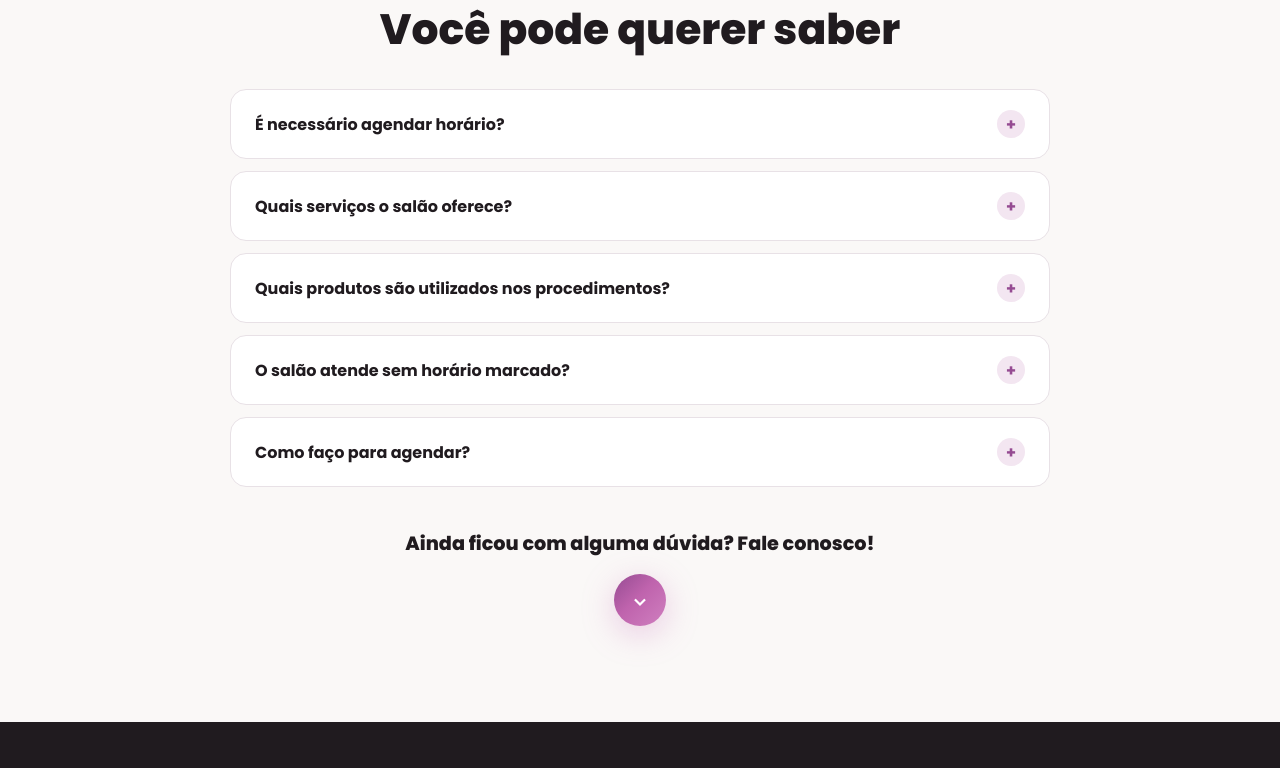
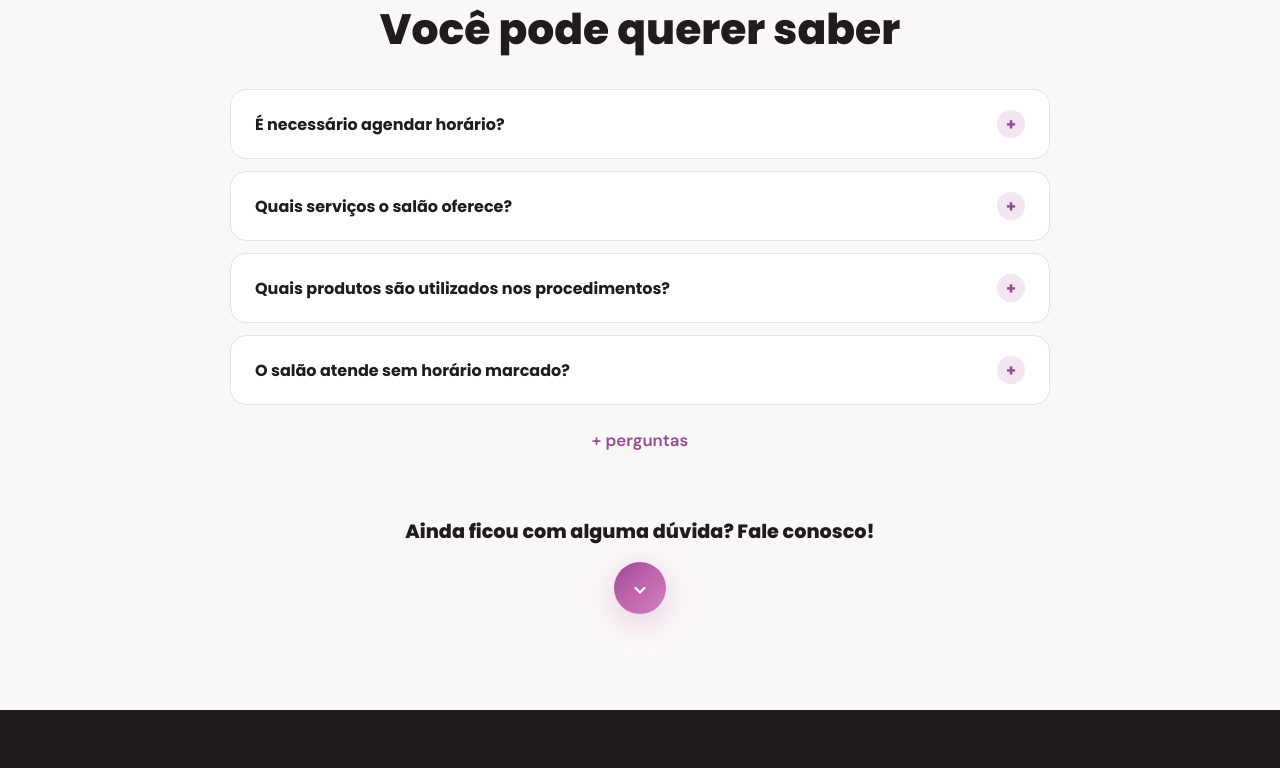
Before and after one commit to cristianpassosdasilva/projeto-landing-page, a React (Vite) app: page / in a window 1280 px wide. Shown: the part 1030-1798 px from the top of the page. Built offline with nearby package versions, Linux system fonts and the light colour scheme; no server answers; the database is empty.

Commit message:
feat: ajustando botao de perguntas e quantidade de itens visiveis no FAQ

```diff
--- a/src/App.css
+++ b/src/App.css
@@ -661,6 +661,21 @@
   color: var(--n600);
 }
 
+.faq-mais {
+  background: none;
+  border: none;
+  color: var(--p700);
+  cursor: pointer;
+  font-size: 1.05rem;
+  font-weight: 600;
+  padding: 8px 0;
+  transition: opacity .2s;
+}
+
+.faq-mais:hover {
+  opacity: .7;
+}
+
 .faq-cta {
   display: inline-flex;
   flex-direction: column;
--- a/src/principal/Secoes/PerguntasFrequentes/PerguntasFrequentes.jsx
+++ b/src/principal/Secoes/PerguntasFrequentes/PerguntasFrequentes.jsx
@@ -1,7 +1,16 @@
+import { useState } from 'react'
+
+const PERGUNTAS_VISIVEIS = 4
+
 export default function PerguntasFrequentes({ props }) {
+  const [mostrarTodas, setMostrarTodas] = useState(false)
+
   const perguntas = props.items.filter(
     (item) => item.question?.trim() && item.answer?.trim(),
   )
+
+  const perguntasExibidas = mostrarTodas ? perguntas : perguntas.slice(0, PERGUNTAS_VISIVEIS)
+  const temMais = perguntas.length > PERGUNTAS_VISIVEIS
 
   return (
     <section id="faq" className="section faq-section">
@@ -9,7 +18,7 @@ export default function PerguntasFrequentes({ props }) {
         <span className="sec-label centered">{props.label}</span>
         <h2>{props.title}</h2>
         <div className="faq-list">
-          {perguntas.map((item, index) => (
+          {perguntasExibidas.map((item, index) => (
             <details className="faq-item" key={`${item.question}-${index}`}>
               <summary>
                 {item.question}
@@ -19,6 +28,17 @@ export default function PerguntasFrequentes({ props }) {
             </details>
           ))}
         </div>
+        {temMais && !mostrarTodas ? (
+          <div style={{ textAlign: 'center', margin: '16px 0' }}>
+            <button
+              className="faq-mais"
+              type="button"
+              onClick={() => setMostrarTodas(true)}
+            >
+              + perguntas
+            </button>
+          </div>
+        ) : null}
         <a className="faq-cta" href="#contato">
           <span>{props.cta}</span>
           <strong>⌄</strong>
```
